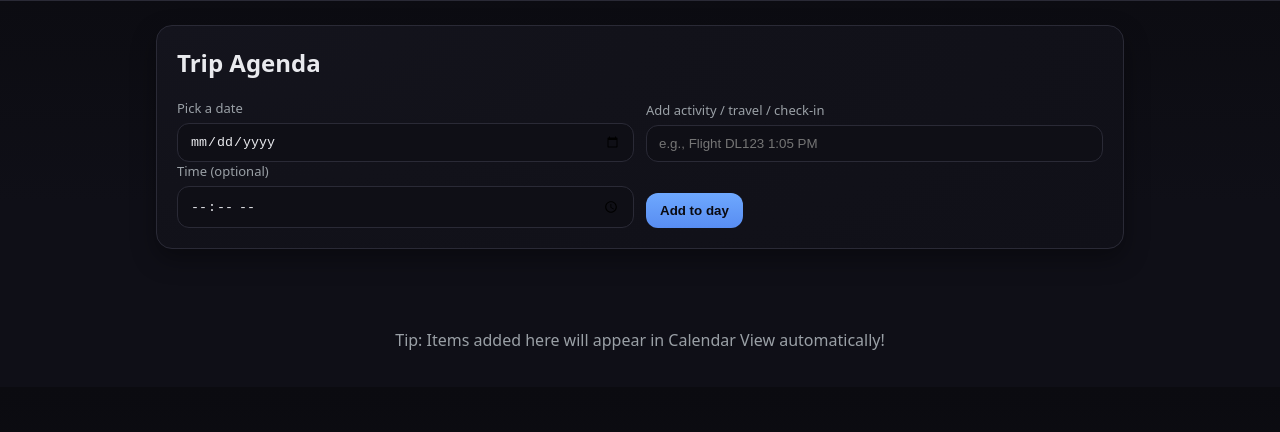
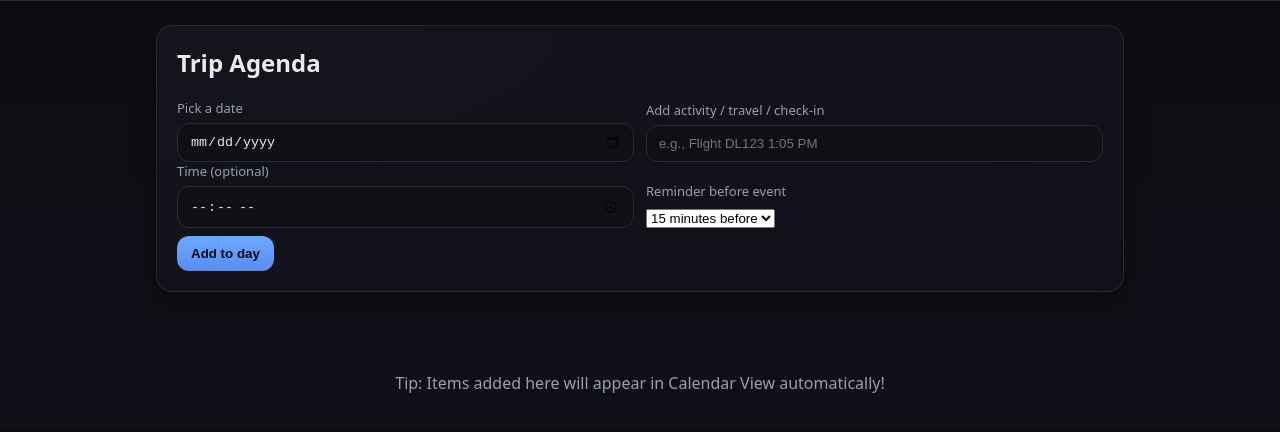
Before and after one commit to Nourk1/CSC_3380-Group_1, a plain HTML site: page calendar.html in a window 1280 px wide. Shown: the part 72-504 px from the top of the page. Drawn offline with Linux system fonts and the light colour scheme; a script that the page names is missing.

Commit message:
Update calendar.html

```diff
--- a/calendar.html
+++ b/calendar.html
@@ -55,9 +55,21 @@
           <label for="agenda-time">Time (optional)</label>
           <input id="agenda-time" type="time" />
         </div>
-        <div class="align-end">
-          <button id="add-agenda">Add to day</button>
+        <div>
+          <label for="reminder-time">Reminder before event</label>
+          <select id="reminder-time">
+            <option value="">No reminder</option>
+            <option value="5">5 minutes before</option>
+            <option value="15" selected>15 minutes before</option>
+            <option value="30">30 minutes before</option>
+            <option value="60">1 hour before</option>
+            <option value="120">2 hours before</option>
+            <option value="1440">1 day before</option>
+          </select>
         </div>
+      </div>
+      <div class="align-end mt-8">
+        <button id="add-agenda">Add to day</button>
       </div>
 
       <div id="agenda-list"></div>
```
